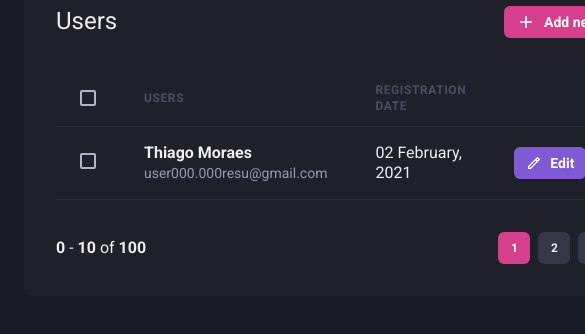
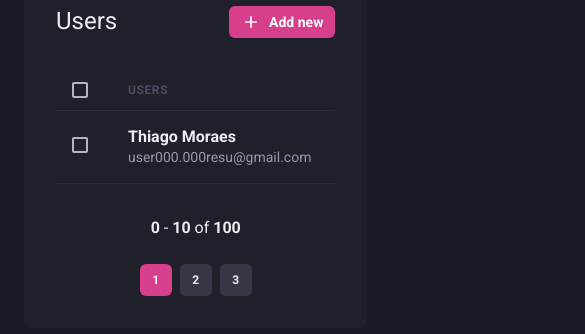
Before and after one commit to Thiago-spart/dashboard-ignote-react, a Next.js app: page /users in a window 390 px wide. Shown: the part 146-480 px from the top of the page, 585 px wide, since content can reach past the window. Built offline with nearby package versions, Linux system fonts and the light colour scheme.

Commit message:
Add responsive on users table

```diff
--- a/src/components/Pagination/index.tsx
+++ b/src/components/Pagination/index.tsx
@@ -4,13 +4,13 @@ import { PaginationItem } from "./paginationItem";
 export const Pagination = () => {
   return (
     <Stack
-      direction="row"
+      direction={["column", "row"]}
       spacing="6"
       mt="8"
       justify="space-between"
       align="center"
     >
-      <Box>
+      <Box whiteSpace="nowrap">
         <strong>0</strong> - <strong>10</strong> of <strong>100</strong>
       </Box>
       <Stack direction="row" spacing="2">
--- a/src/pages/users/index.tsx
+++ b/src/pages/users/index.tsx
@@ -12,6 +12,7 @@ import {
   Th,
   Thead,
   Tr,
+  useBreakpointValue,
 } from "@chakra-ui/react";
 import { RiAddLine, RiPencilLine } from "react-icons/ri";
 import { Header } from "../../components/Header";
@@ -19,6 +20,11 @@ import { Pagination } from "../../components/Pagination";
 import { Sidebar } from "../../components/Sidebar";
 
 const UserList = () => {
+  const isWideVersion = useBreakpointValue({
+    base: false,
+    lg: true,
+  });
+
   return (
     <Box>
       <Header />
@@ -44,17 +50,17 @@ const UserList = () => {
           <Table colorScheme="whiteAlpha">
             <Thead>
               <Tr>
-                <Th px="6" color="gray.300" w="32">
+                <Th px={["4", "4", "6"]} color="gray.300" w="32">
                   <Checkbox colorScheme="pink" />
                 </Th>
                 <Th>Users</Th>
-                <Th>Registration Date</Th>
-                <Th w="8"></Th>
+                {isWideVersion && <Th>Registration Date</Th>}
+                {isWideVersion && <Th w="8"></Th>}
               </Tr>
             </Thead>
             <Tbody>
               <Tr>
-                <Td px="6">
+                <Td px={["4", "4", "6"]}>
                   <Checkbox colorScheme="pink" />
                 </Td>
                 <Td>
@@ -65,7 +71,8 @@ const UserList = () => {
                     </Text>
                   </Box>
                 </Td>
-                <Td>02 February, 2021</Td>
+                {isWideVersion && <Td>02 February, 2021</Td>}
+                {isWideVersion && (
                   <Td>
                     <Button
                       as="a"
@@ -77,6 +84,7 @@ const UserList = () => {
                       Edit
                     </Button>
                   </Td>
+                )}
               </Tr>
             </Tbody>
           </Table>
```
Lines whose indentation alone changed are shown as unchanged.
